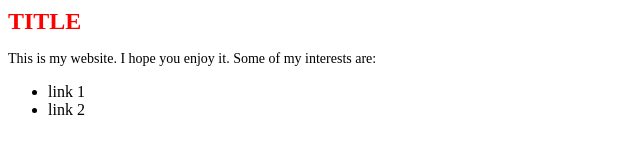
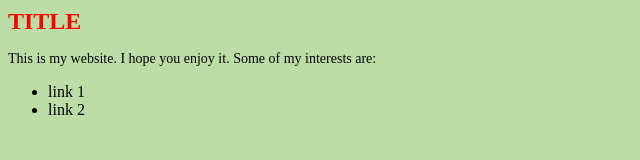
Before and after one commit to anyichen212/SaveRedPandas, a plain HTML site: page index.html in a window 1280 px wide. Shown: the whole page, without its empty margins (0-640 px from the left). Drawn offline with Linux system fonts and the light colour scheme.

```diff
--- a/styles.css
+++ b/styles.css
@@ -1,5 +1,5 @@
 body {
-    background-color: #FFFFFF;
+    background-color: #96cc73a1;
     color: #000000;
   }
 
```
Also changed, not shown: about.html (+5 -0 lines).
